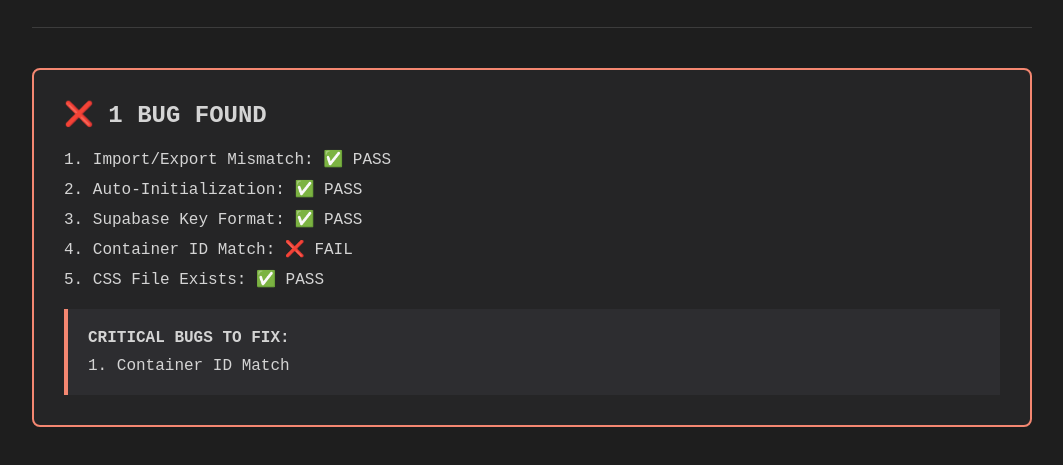
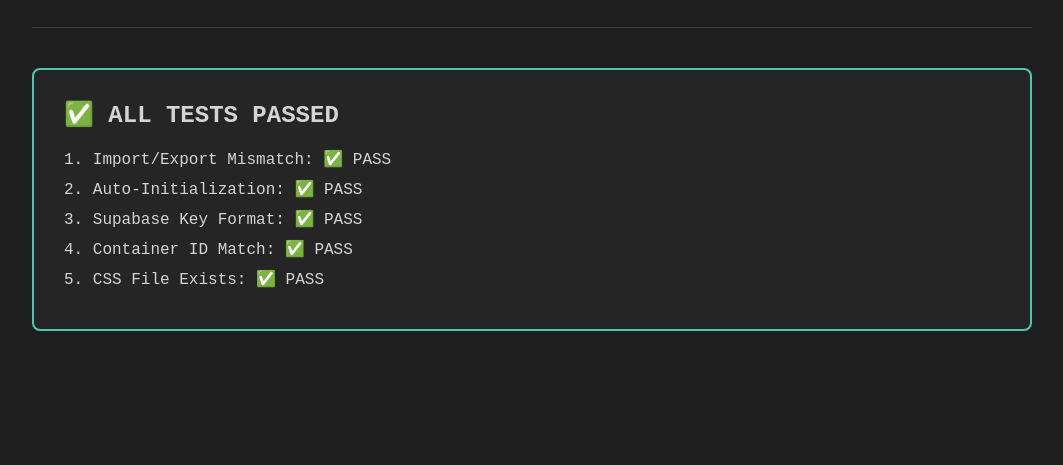
Before and after one commit to mharb92/arabic-app, a plain HTML site: page test-suite.html in a window 1280 px wide. Shown: the part 1201-1666 px from the top of the page, without its empty margins (108-1171 px from the left). After the commit the page ends 1592 px from the top, so only its background shows below. Drawn offline with Linux system fonts and the light colour scheme.

Commit message:
Add files via upload

```diff
--- a/test-suite.html
+++ b/test-suite.html
@@ -263,7 +263,12 @@
         async function test4_ContainerIDMatch() {
             const section = addTestSection('📝 TEST 4: HTML Container ID');
 
-            const htmlId = document.querySelector('main') ? document.querySelector('main').id : null;
+            try {
+                const htmlResponse = await fetch('./index.html');
+                const htmlText = await htmlResponse.text();
+
+                const mainMatch = htmlText.match(/<main[^>]+id=["']([^"']+)["']/);
+                const htmlId = mainMatch ? mainMatch[1] : null;
 
                 addTestLine(section, `HTML uses container ID: ${htmlId || 'not found'}`, 'info');
                 addTestLine(section, `Expected: app-root`, 'info');
@@ -273,8 +278,18 @@
                 addTestLine(section, '', 'info');
                 addTestLine(section, `Result: ${passed ? '✅ PASS' : '❌ FAIL'}`, passed ? 'pass' : 'fail');
 
+                if (!passed) {
+                    addFix(section, `Fix: Change HTML <main> tag to use id="app-root"`);
+                }
+
                 testResults.push({ test: 'Container ID Match', passed });
                 return passed;
+
+            } catch (error) {
+                addTestLine(section, `Error: ${error.message}`, 'fail');
+                testResults.push({ test: 'Container ID Match', passed: false });
+                return false;
+            }
         }
 
         // ========================================================================
```
Lines whose indentation alone changed are shown as unchanged.
